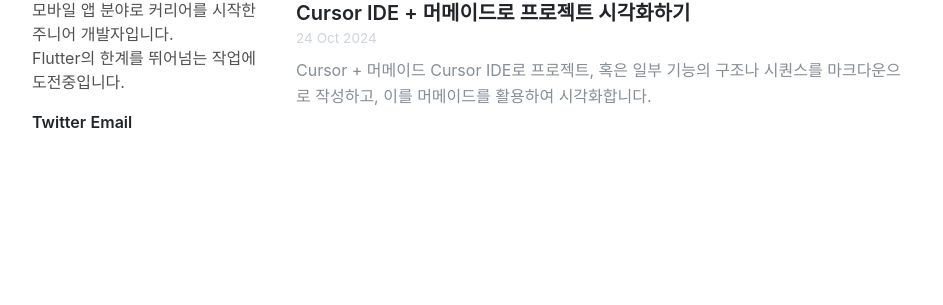
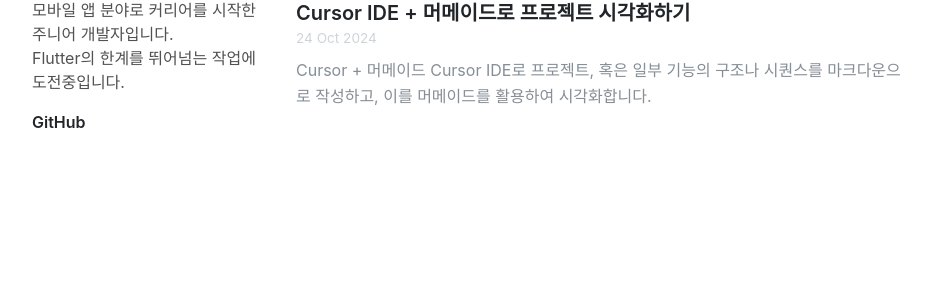
Before and after one commit to dc143cDev/dc143cDev.github.io, a Jekyll site: the page built from index.html, in a window 1280 px wide. Shown: the part 318-623 px from the top of the page, without its empty margins (168-1111 px from the left). Built offline with Jekyll 4.4.1, drawn with Linux system fonts in a browser that asks for light colours; some web fonts are replaced.

Commit message:
깃허브 링크 추가

```diff
--- a/_config.yml
+++ b/_config.yml
@@ -10,7 +10,7 @@
 author:
   name: dc143c
   bio: 모바일 앱 분야로 커리어를 시작한 주니어 개발자입니다.<br>Flutter의 한계를 뛰어넘는 작업에 도전중입니다.
-  url: https://dc143cDev.github.io
+  github: https://github.com/dc143cDev
   email: devc143c@gmail.com
 
 # Gem
--- a/_includes/sidebar.html
+++ b/_includes/sidebar.html
@@ -3,16 +3,23 @@
     <h2 class="profile-name">{{ site.author.name }}</h2>
     <p class="profile-bio">{{ site.author.bio }}</p>
     <div class="profile-links">
-      <a href="{{ site.author.url }}" target="_blank">Twitter</a>
-      <a href="mailto:{{ site.author.email }}">Email</a>
+      <a href="{{ site.author.github }}" target="_blank">GitHub</a>
     </div>
 </div>
 
 <style>
   .profile-picture {
-    width: 150px;  /* 원하는 너비로 조정 */
-    height: 150px; /* 원하는 높이로 조정 */
-    object-fit: cover; /* 이미지 비율 유지 */
-    border-radius: 50%; /* 원형 이미지를 위한 선택적 스타일 */
+    width: 150px;
+    height: 150px;
+    object-fit: cover;
+    border-radius: 50%;
+  }
+
+  .profile-links {
+    margin-top: 1rem;
+  }
+
+  .profile-links a {
+    font-weight: 600;
   }
 </style>
```
